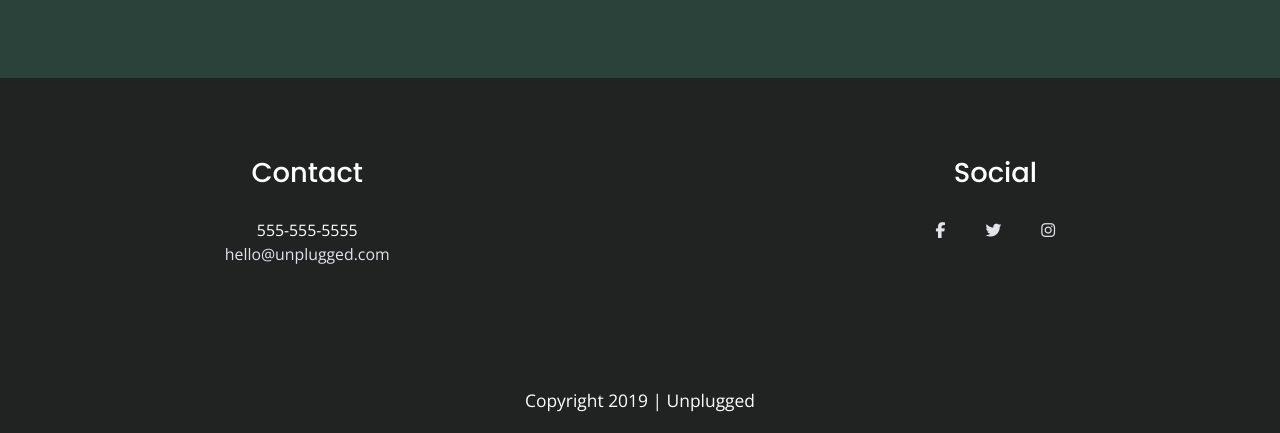
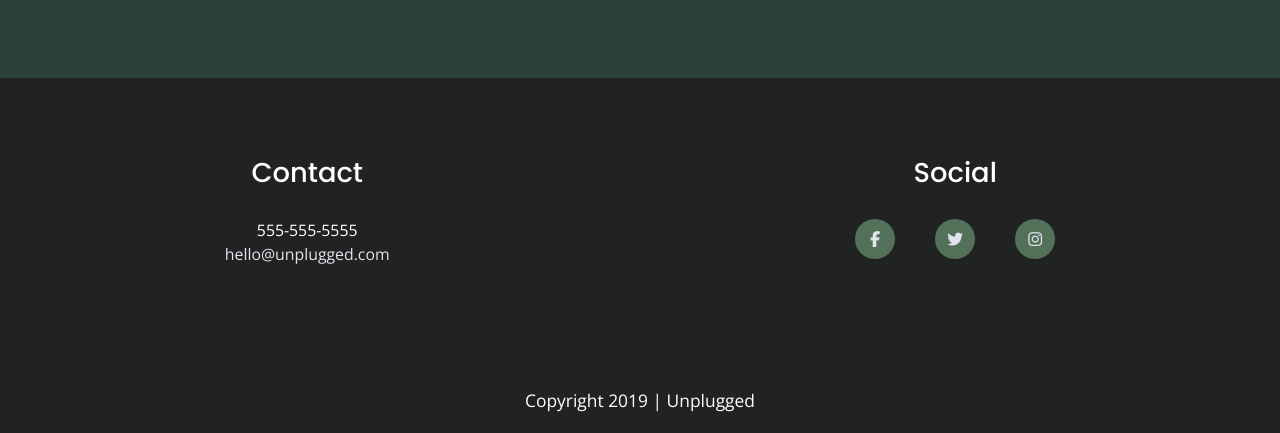
Before and after one commit to azlyn3designs/unplugged-retreat-project, a website: page index.html in a window 1280 px wide. Shown: the part 2278-2711 px from the top of the page. Drawn offline with nearby package versions, Linux system fonts and the light colour scheme.

Commit message:
Added css styling to font awesome social media icons

```diff
--- a/css/main.css
+++ b/css/main.css
@@ -270,6 +270,18 @@ footer address {
     justify-content: center;
 }
 
+.social-icons i {
+    align-items: center;
+    background: #527158;
+    border-radius: 50%;
+    color: #e2e3ed;
+    display: flex;
+    height: 40px;
+    justify-content: center;
+    width: 40px;
+
+}
+
 .social-icons p {
     align-items: center;
     display: flex;
@@ -419,6 +431,7 @@ input[type=button]:hover {
 }
 
 .features i {
+    color: #e2e3ed;
     font-size: 3.75em;
     margin: 50px 0 30px 0;
 }
```
